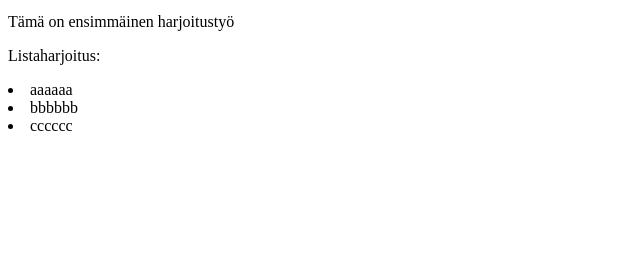
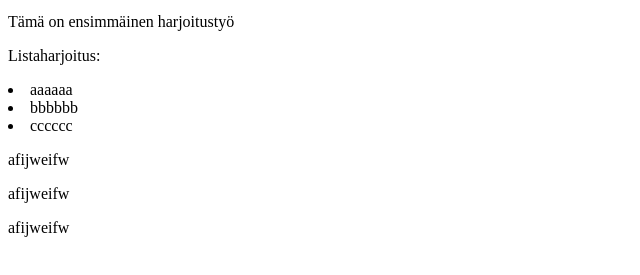
Before and after one commit to TopiasKos/Demo1, a plain HTML site: page index.html in a window 1280 px wide. Shown: the part 87-362 px from the top of the page, without its empty margins (0-640 px from the left). Drawn offline with Linux system fonts and the light colour scheme.

Commit message:
Update index.html

```diff
--- a/index.html
+++ b/index.html
@@ -7,5 +7,7 @@
 <li>bbbbbb</li>
 <li>cccccc</li>
 </ul>
-</body>
-</html>
+<P>afijweifw</P>
+</ul>
+<P>afijweifw</P>
+<P>afijweifw</P>
```
